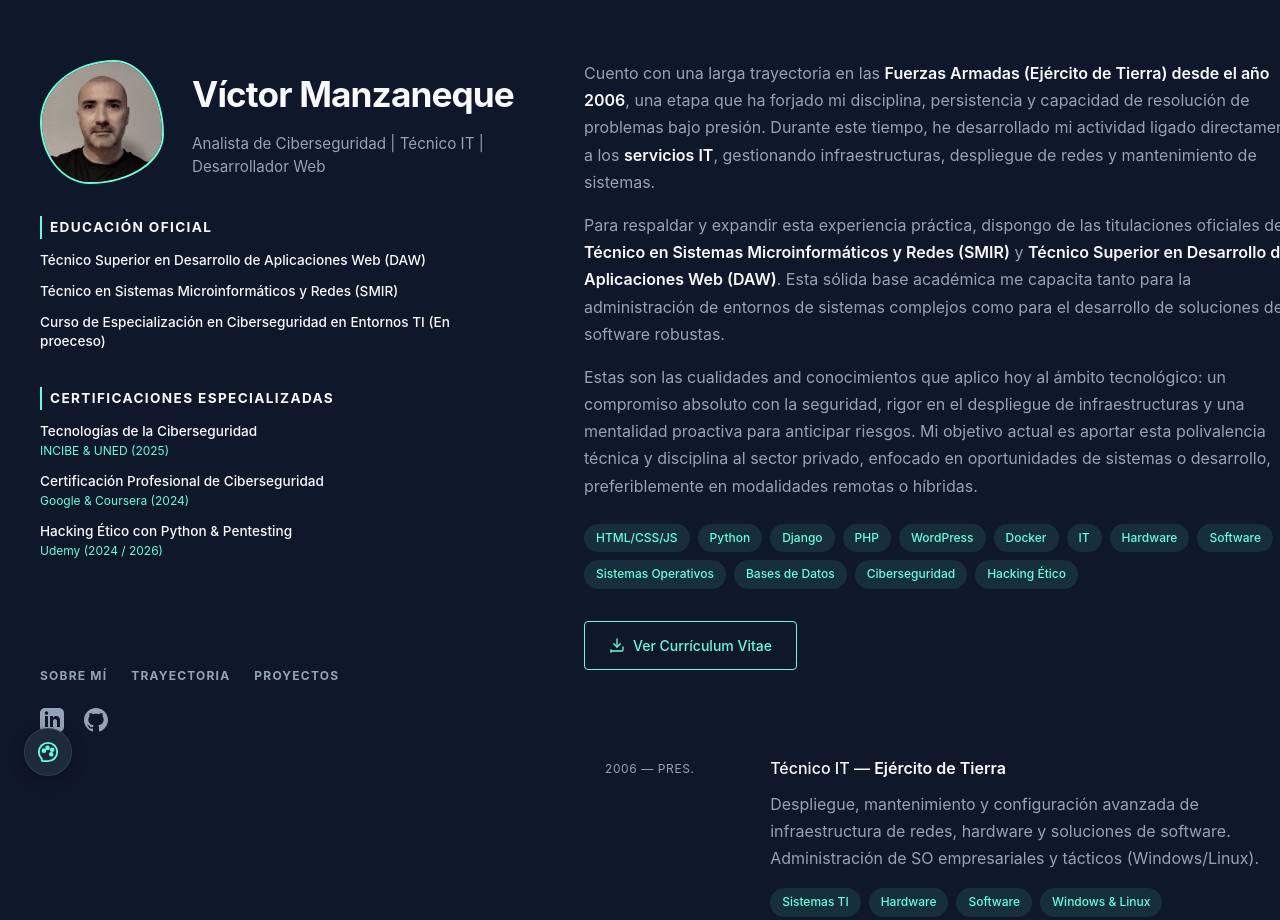
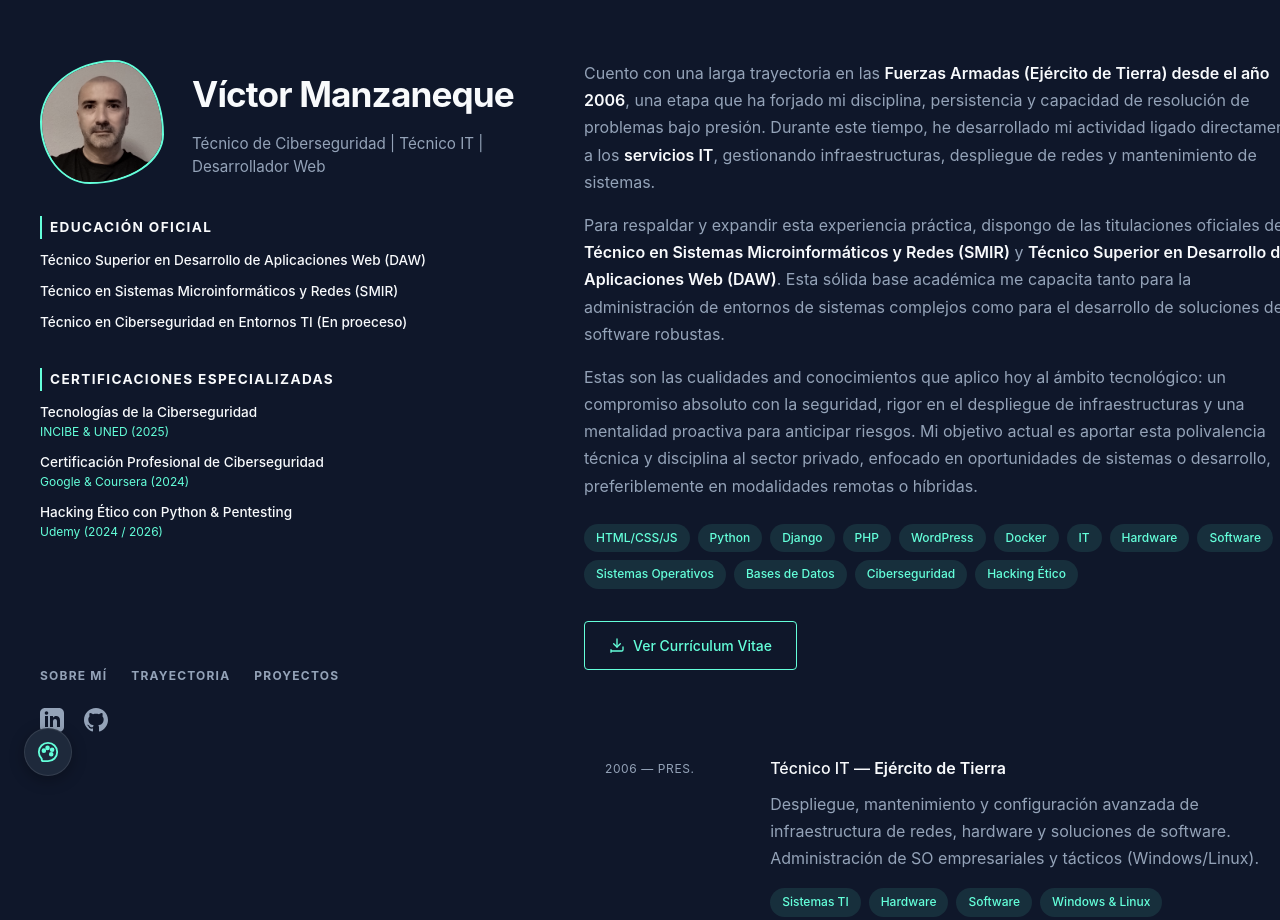
Before and after one commit to victor-manzaneque/mi-porfolio, a plain HTML site: page index.html in a window 1280 px wide. Shown: the top 920 px of the page. Drawn offline with Linux system fonts and the light colour scheme.

Commit message:
Actualización de index.html.

```diff
--- a/index.html
+++ b/index.html
@@ -20,7 +20,7 @@
                     </div>
                     <div class="textos-perfil">
                         <h1>Víctor Manzaneque</h1>
-                        <h2>Analista de Ciberseguridad | Técnico IT | Desarrollador Web</h2>
+                        <h2>Técnico de Ciberseguridad | Técnico IT | Desarrollador Web</h2>
                     </div>
                 </div>
 
@@ -30,7 +30,7 @@
                         <ul class="lista-izq">
                             <li><span class="titulo-estudio">Técnico Superior en Desarrollo de Aplicaciones Web (DAW)</span></li>
                             <li><span class="titulo-estudio">Técnico en Sistemas Microinformáticos y Redes (SMIR)</span></li>
-                            <li><span class="titulo-estudio">Curso de Especialización en Ciberseguridad en Entornos TI (En proeceso)</span></li>
+                            <li><span class="titulo-estudio">Técnico en Ciberseguridad en Entornos TI (En proeceso)</span></li>
                         </ul>
                     </div>
 
```
